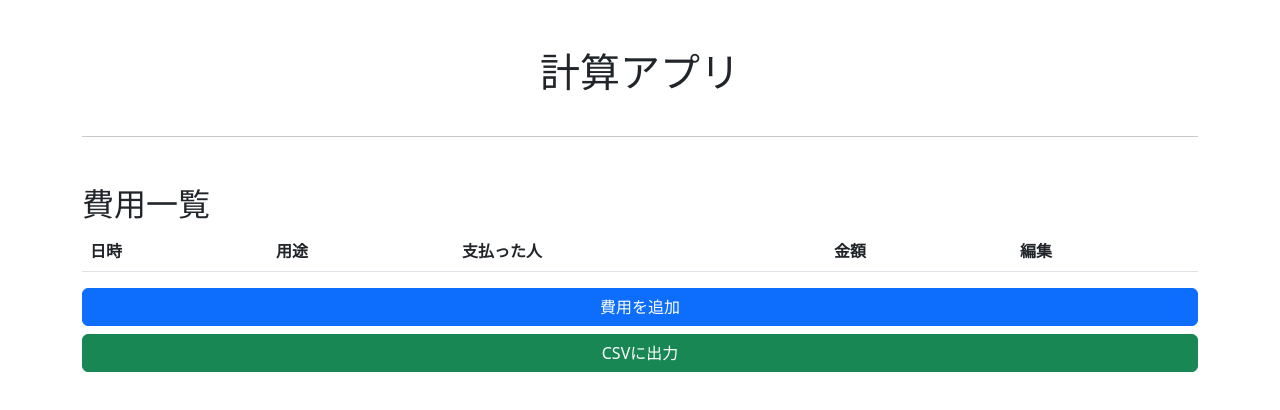
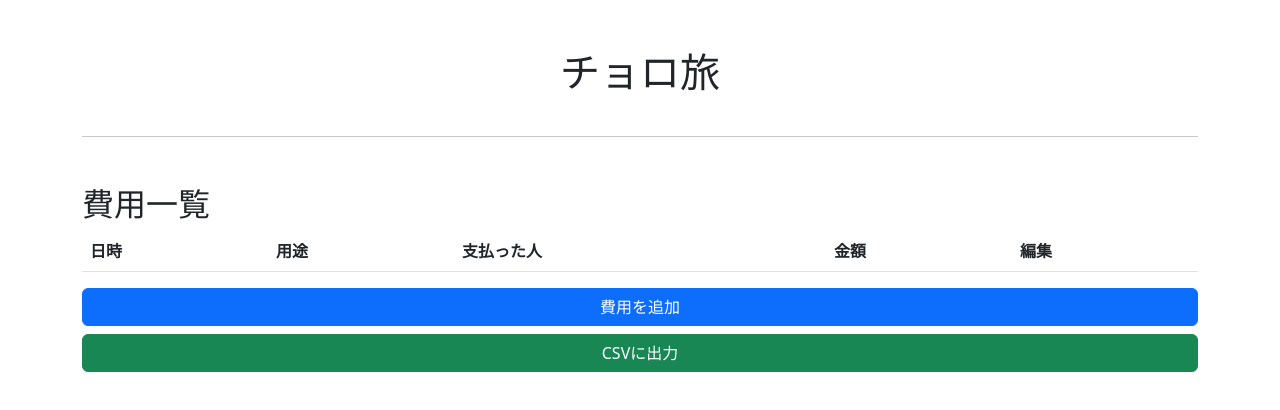
Before and after one commit to sho137/warikan, a plain HTML site: page index.html in a window 1280 px wide. Drawn offline with nearby package versions, Linux system fonts and the light colour scheme; no server answers.

Commit message:
Add files via upload
UI修正

```diff
--- a/index.html
+++ b/index.html
@@ -3,13 +3,13 @@
 <head>
     <meta charset="UTF-8">
     <meta name="viewport" content="width=device-width, initial-scale=1.0">
-    <title>計算アプリ</title>
+    <title>チョロ旅</title>
     <link href="https://cdn.jsdelivr.net/npm/bootstrap@5.3.0/dist/css/bootstrap.min.css" rel="stylesheet">
     <link rel="stylesheet" href="style.css">
 </head>
 <body>
     <div class="container mt-5">
-        <h1 class="mb-4 text-center">計算アプリ</h1>
+        <h1 class="mb-4 text-center">チョロ旅</h1>
 
         <!-- 清算サマリー -->
         <div class="row text-center" id="summary-section">
@@ -59,6 +59,12 @@
                     <form id="expense-form">
                         <input type="hidden" id="expense-id">
                         <div class="mb-3">
+                            <label for="expense-payer" class="form-label">支払った人</label>
+                            <select class="form-select" id="expense-payer">
+                                <!-- JavaScriptで動的に生成 -->
+                            </select>
+                        </div>
+                        <div class="mb-3">
                             <label for="expense-date" class="form-label">日時</label>
                             <input type="datetime-local" class="form-control" id="expense-date" required>
                         </div>
@@ -69,12 +75,6 @@
                         <div class="mb-3">
                             <label for="expense-amount" class="form-label">金額</label>
                             <input type="number" class="form-control" id="expense-amount" required>
-                        </div>
-                        <div class="mb-3">
-                            <label for="expense-payer" class="form-label">支払った人</label>
-                            <select class="form-select" id="expense-payer">
-                                <!-- JavaScriptで動的に生成 -->
-                            </select>
                         </div>
                         <div class="d-flex justify-content-between">
                             <button type="submit" class="btn btn-primary">保存</button>
```
